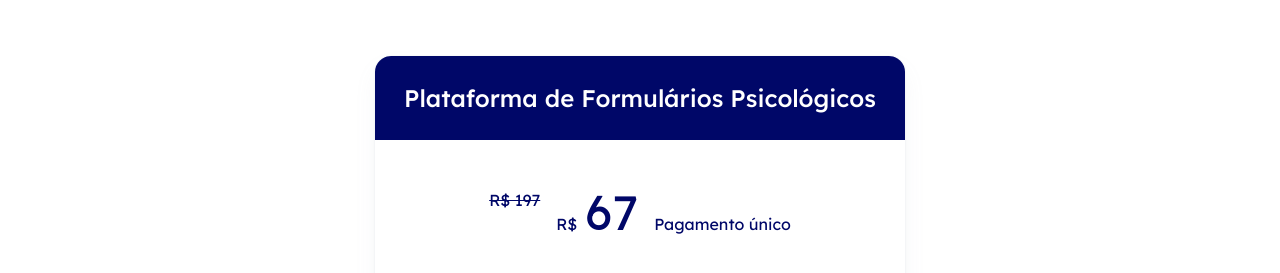
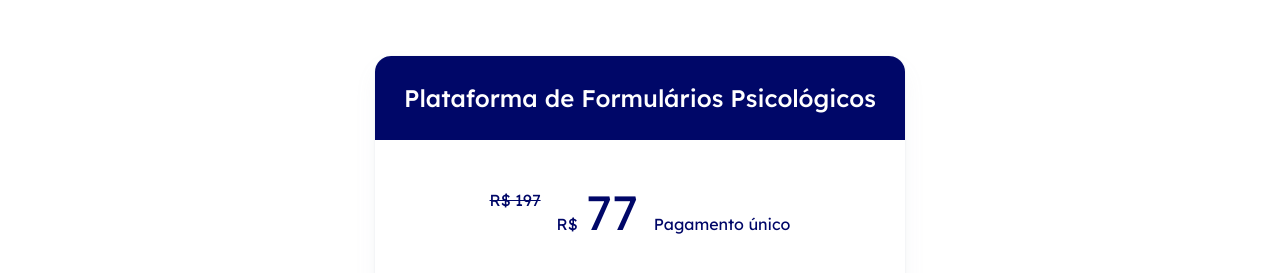
Before and after one commit to izaiasmorais/psiform, a React (Vite) app: page / in a window 1280 px wide. Shown: the part 2230-2503 px from the top of the page. Built offline with nearby package versions, Linux system fonts and the light colour scheme.

Commit message:
chore: price value changed

```diff
--- a/src/components/Pricing.tsx
+++ b/src/components/Pricing.tsx
@@ -76,7 +76,7 @@ export function Pricing() {
 						<Flex align="end" gap=".5rem">
 							R$
 							<Text fontSize="5xl" fontWeight="400" lineHeight="1">
-								67
+								77
 							</Text>
 						</Flex>
 
```
